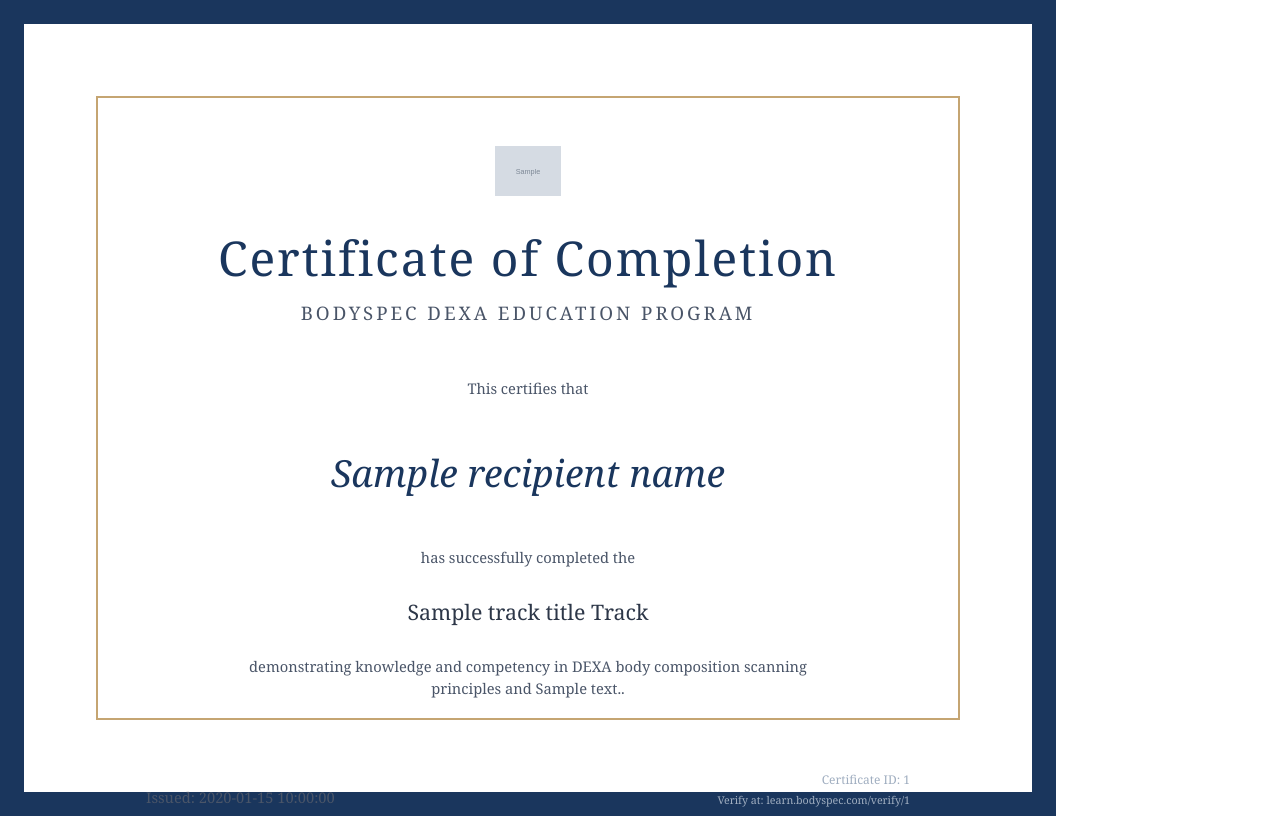
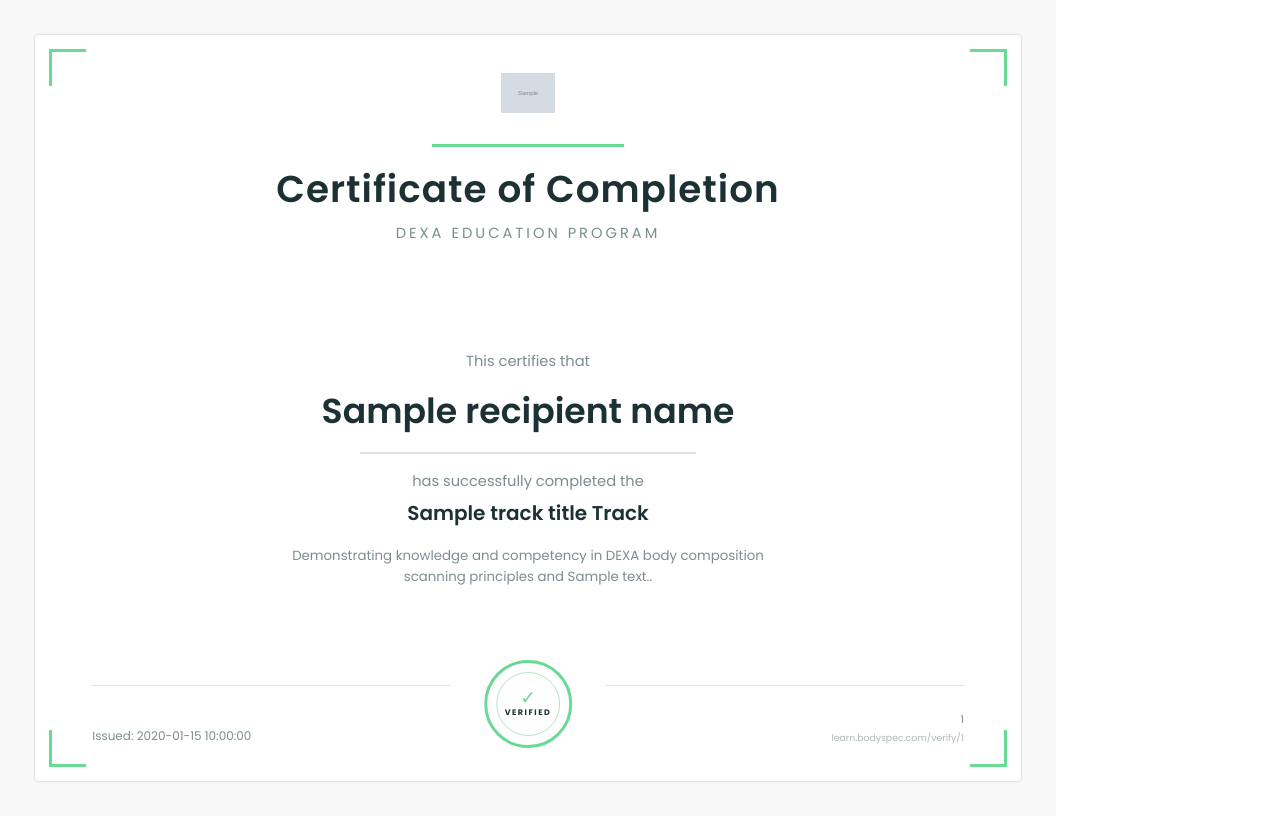
Before and after one commit to bodyspec/learn-v1, a Python web app: template backend/app/templates/certificate.html in a window 1280 px wide. Run offline with Jinja, Linux system fonts and the light colour scheme; the template is opened without the code that fills it: most values are stand-ins (such as "Sample title", 1, 10 or a date in 2020); grey boxes marked "Sample" are stand-in pictures.

Commit message:
bl: Redesign certificate PDF with BodySpec branding
Replace generic navy/gold serif certificate with BodySpec brand styling:
Poppins font, brand colors (bs-dark, salad green accents), clean layout.
Fix landscape rendering by removing redundant @page landscape keyword.
Add corner accents and centered verification seal badge.

Co-Authored-By: Claude Opus 4.6 <noreply@anthropic.com>

```diff
--- a/backend/app/templates/certificate.html
+++ b/backend/app/templates/certificate.html
@@ -3,69 +3,169 @@
 <head>
     <meta charset="utf-8">
     <style>
+        @import url('https://fonts.googleapis.com/css2?family=Poppins:wght@300;400;600;700&display=swap');
+
         @page {
-            size: 11in 8.5in landscape;
+            size: 11in 8.5in;
             margin: 0;
         }
 
         body {
-            font-family: 'Georgia', 'Times New Roman', serif;
+            font-family: 'Poppins', 'Helvetica Neue', Arial, sans-serif;
             margin: 0;
             padding: 0;
             background: #fff;
+            color: #1C3133;
         }
 
         .certificate {
             width: 11in;
             height: 8.5in;
-            padding: 0.75in;
+            padding: 0.35in;
             box-sizing: border-box;
-            border: 0.25in solid #1a365d;
             position: relative;
+            background: #F8F8F8;
         }
 
-        .inner-border {
-            border: 2px solid #c5a572;
+        .inner {
             height: 100%;
-            padding: 0.5in;
+            padding: 0.4in 0.6in 0.35in;
             box-sizing: border-box;
+            background: #fff;
+            border: 1px solid #DFE2E2;
+            border-radius: 4px;
             text-align: center;
             display: flex;
             flex-direction: column;
             justify-content: space-between;
+            position: relative;
+            overflow: hidden;
+        }
+
+        /* --- A. Corner accents --- */
+        .corner {
+            position: absolute;
+            width: 0.35in;
+            height: 0.35in;
+        }
+        .corner-tl {
+            top: 0.15in;
+            left: 0.15in;
+            border-top: 3px solid #69D994;
+            border-left: 3px solid #69D994;
+        }
+        .corner-tr {
+            top: 0.15in;
+            right: 0.15in;
+            border-top: 3px solid #69D994;
+            border-right: 3px solid #69D994;
+        }
+        .corner-bl {
+            bottom: 0.15in;
+            left: 0.15in;
+            border-bottom: 3px solid #69D994;
+            border-left: 3px solid #69D994;
+        }
+        .corner-br {
+            bottom: 0.15in;
+            right: 0.15in;
+            border-bottom: 3px solid #69D994;
+            border-right: 3px solid #69D994;
+        }
+
+        /* --- G. Seal badge (bottom-center) --- */
+        .seal {
+            position: absolute;
+            bottom: 0.35in;
+            left: 50%;
+            transform: translateX(-50%);
+            width: 0.85in;
+            height: 0.85in;
+            border: 3px solid #69D994;
+            border-radius: 50%;
+            display: flex;
+            align-items: center;
+            justify-content: center;
+            background: #fff;
+            z-index: 1;
+        }
+        .seal-inner {
+            width: 0.65in;
+            height: 0.65in;
+            border: 1.5px solid #B3E5C2;
+            border-radius: 50%;
+            display: flex;
+            align-items: center;
+            justify-content: center;
+            flex-direction: column;
+        }
+        .seal-check {
+            font-size: 14pt;
+            color: #69D994;
+            line-height: 1;
+        }
+        .seal-text {
+            font-size: 6pt;
+            font-weight: 700;
+            color: #1C3133;
+            text-transform: uppercase;
+            letter-spacing: 1.5px;
+            line-height: 1.3;
+        }
+
+        .header, .main, .footer {
+            position: relative;
+            z-index: 1;
         }
 
         .header {
-            margin-bottom: 0.25in;
+            margin-bottom: 0.1in;
         }
 
         .logo {
-            height: 50px;
-            margin-bottom: 0.25in;
+            height: 40px;
+            margin-bottom: 0.1in;
         }
 
         .logo-text {
-            font-size: 24pt;
-            font-weight: bold;
-            color: #1a365d;
-            letter-spacing: 3px;
-            margin-bottom: 0.25in;
+            font-size: 20pt;
+            font-weight: 700;
+            color: #1C3133;
+            letter-spacing: 4px;
+            margin-bottom: 0.05in;
+        }
+
+        .logo-text .learn {
+            font-weight: 300;
+            font-size: 14pt;
+            letter-spacing: 2px;
+            color: #7C8D90;
+            margin-left: 6px;
+        }
+
+        .accent-line {
+            width: 2in;
+            height: 3px;
+            background: #69D994;
+            margin: 0.15in auto;
+            border: none;
         }
 
         .title {
-            font-size: 36pt;
-            color: #1a365d;
+            font-size: 28pt;
+            color: #1C3133;
             margin: 0;
-            font-weight: normal;
-            letter-spacing: 2px;
+            font-weight: 600;
+            letter-spacing: 1px;
         }
 
         .subtitle {
-            font-size: 14pt;
-            color: #4a5568;
-            margin: 0.1in 0;
+            font-size: 11pt;
+            color: #7C8D90;
+            margin: 0.06in 0 0 0;
             text-transform: uppercase;
             letter-spacing: 3px;
+            font-weight: 400;
         }
 
         .main {
@@ -75,33 +175,72 @@
             justify-content: center;
         }
 
+        .preamble {
+            font-size: 11pt;
+            color: #7C8D90;
+            margin: 0;
+            font-weight: 400;
+        }
+
         .recipient {
-            font-size: 28pt;
-            color: #1a365d;
-            margin: 0.3in 0;
-            font-style: italic;
+            font-size: 26pt;
+            color: #1C3133;
+            margin: 0.15in 0;
+            font-weight: 600;
+        }
+
+        .recipient-underline {
+            width: 3.5in;
+            height: 2px;
+            background: #DFE2E2;
+            margin: 0 auto 0.18in;
+            border: none;
         }
 
         .track {
-            font-size: 16pt;
-            color: #2d3748;
-            margin: 0.1in 0;
+            font-size: 15pt;
+            color: #1C3133;
+            margin: 0.06in 0;
+            font-weight: 600;
         }
 
         .description {
-            font-size: 11pt;
-            color: #4a5568;
-            max-width: 6in;
-            margin: 0.2in auto;
-            line-height: 1.5;
+            font-size: 10pt;
+            color: #7C8D90;
+            max-width: 5.5in;
+            margin: 0.12in auto 0;
+            line-height: 1.6;
+            font-weight: 400;
         }
 
         .footer {
+            position: relative;
+            margin-top: auto;
+            padding-top: 0.25in;
+        }
+
+        .footer-line-left,
+        .footer-line-right {
+            position: absolute;
+            top: 0;
+            height: 1px;
+            background: #DFE2E2;
+        }
+
+        .footer-line-left {
+            left: 0;
+            right: calc(50% + 0.8in);
+        }
+
+        .footer-line-right {
+            left: calc(50% + 0.8in);
+            right: 0;
+        }
+
+        .footer-content {
             display: flex;
             justify-content: space-between;
             align-items: flex-end;
-            margin-top: auto;
-            padding-top: 0.5in;
         }
 
         .footer .left,
@@ -114,49 +253,68 @@
         }
 
         .date {
-            font-size: 11pt;
-            color: #4a5568;
-            margin: 0.05in 0;
+            font-size: 9pt;
+            color: #7C8D90;
+            margin: 0.03in 0;
         }
 
         .cert-id {
-            font-size: 9pt;
-            color: #a0aec0;
-            margin: 0.05in 0;
+            font-size: 8pt;
+            color: #7C8D90;
+            margin: 0.03in 0;
         }
 
         .verify-url {
-            font-size: 8pt;
-            color: #a0aec0;
-            margin: 0.05in 0;
+            font-size: 7pt;
+            color: #B0B8BA;
+            margin: 0.03in 0;
         }
     </style>
 </head>
 <body>
     <div class="certificate">
-        <div class="inner-border">
+        <div class="inner">
+            <!-- A. Corner accents -->
+            <div class="corner corner-tl"></div>
+            <div class="corner corner-tr"></div>
+            <div class="corner corner-bl"></div>
+            <div class="corner corner-br"></div>
+
+            <!-- G. Seal badge (center-bottom) -->
+            <div class="seal">
+                <div class="seal-inner">
+                    <span class="seal-check">&#10003;</span>
+                    <span class="seal-text">Verified</span>
+                </div>
+            </div>
+
             <div class="header">
                 {% if logo_path %}
                 <img src="{{ logo_path }}" class="logo" alt="BodySpec" />
                 {% else %}
-                <div class="logo-text">BODYSPEC</div>
+                <div class="logo-text">BODYSPEC<span class="learn">Learn</span></div>
                 {% endif %}
+                <hr class="accent-line" />
                 <h1 class="title">Certificate of Completion</h1>
-                <p class="subtitle">BodySpec DEXA Education Program</p>
+                <p class="subtitle">DEXA Education Program</p>
             </div>
 
             <div class="main">
-                <p class="description">This certifies that</p>
+                <p class="preamble">This certifies that</p>
                 <p class="recipient">{{ recipient_name }}</p>
-                <p class="description">has successfully completed the</p>
+                <hr class="recipient-underline" />
+                <p class="preamble">has successfully completed the</p>
                 <p class="track">{{ track_title }} Track</p>
                 <p class="description">
-                    demonstrating knowledge and competency in DEXA body composition
+                    Demonstrating knowledge and competency in DEXA body composition
                     scanning principles and {{ track_description }}.
                 </p>
             </div>
 
             <div class="footer">
+                <div class="footer-line-left"></div>
+                <div class="footer-line-right"></div>
+                <div class="footer-content">
                     <div class="left">
                         <p class="date">Issued: {{ issued_date }}</p>
                         {% if expires_at %}
@@ -164,8 +322,9 @@
                         {% endif %}
                     </div>
                     <div class="right">
-                    <p class="cert-id">Certificate ID: {{ certificate_uid }}</p>
-                    <p class="verify-url">Verify at: learn.bodyspec.com/verify/{{ certificate_uid }}</p>
+                        <p class="cert-id">{{ certificate_uid }}</p>
+                        <p class="verify-url">learn.bodyspec.com/verify/{{ certificate_uid }}</p>
+                    </div>
                 </div>
             </div>
         </div>
```
Lines whose indentation alone changed are shown as unchanged.
